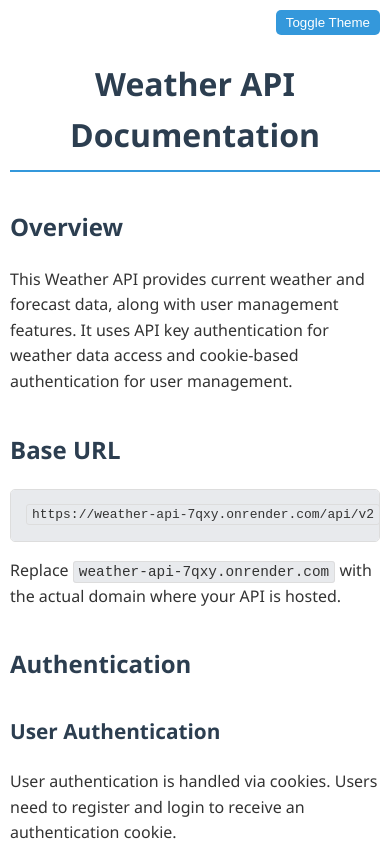
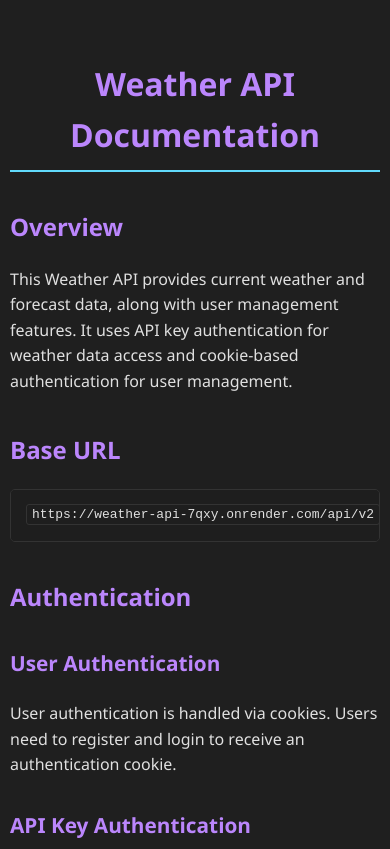
Before and after one commit to 0xshariq/weather-api, a website: page index.html in a window 390 px wide. Shown: the top 849 px of the page. Drawn offline with Linux system fonts and the light colour scheme.

Commit message:
Documentation Improved

```diff
--- a/index.html
+++ b/index.html
@@ -6,17 +6,6 @@
     <title>Weather API Documentation</title>
     <style>
         :root {
-            --primary-color: #3498db;
-            --secondary-color: #2c3e50;
-            --background-color: #f4f6f8;
-            --text-color: #333;
-            --code-background: #e8eaed;
-            --card-background: #ffffff;
-            --border-color: #ddd;
-            --animation-duration: 0.3s;
-        }
-
-        [data-theme="dark"] {
             --primary-color: #61dafb;
             --secondary-color: #bb86fc;
             --background-color: #121212;
@@ -33,7 +22,6 @@
             background-color: var(--background-color);
             margin: 0;
             padding: 0;
-            transition: background-color var(--animation-duration) ease, color var(--animation-duration) ease;
         }
 
         .container {
@@ -42,7 +30,6 @@
             padding: 20px;
             background-color: var(--card-background);
             box-shadow: 0 0 10px rgba(0, 0, 0, 0.1);
-            transition: background-color var(--animation-duration) ease, box-shadow var(--animation-duration) ease;
         }
 
         .container:hover {
@@ -52,7 +39,6 @@
         h1, h2, h3, h4 {
             color: var(--secondary-color);
             margin-top: 1.5em;
-            transition: color var(--animation-duration) ease;
         }
 
         h1 {
@@ -81,7 +67,6 @@
             padding: 2px 5px;
             font-family: 'Courier New', Courier, monospace;
             font-size: 0.9em;
-            transition: background-color var(--animation-duration) ease, border-color var(--animation-duration) ease;
         }
 
         pre {
@@ -91,7 +76,6 @@
             padding: 15px;
             overflow-x: auto;
             font-size: 0.9em;
-            transition: all var(--animation-duration) ease;
         }
 
         pre:hover {
@@ -103,14 +87,12 @@
             border-collapse: collapse;
             width: 100%;
             margin: 20px 0;
-            transition: all var(--animation-duration) ease;
         }
 
         th, td {
             border: 1px solid var(--border-color);
             padding: 12px;
             text-align: left;
-            transition: background-color var(--animation-duration) ease, border-color var(--animation-duration) ease;
         }
 
         th {
@@ -119,11 +101,11 @@
         }
 
         tr:nth-child(even) {
-            background-color: rgba(0, 0, 0, 0.05);
+            background-color: rgba(255, 255, 255, 0.05);
         }
 
         tr:hover {
-            background-color: rgba(0, 0, 0, 0.1);
+            background-color: rgba(255, 255, 255, 0.1);
         }
 
         ul {
@@ -131,11 +113,10 @@
         }
 
         .endpoint {
-            background-color: rgba(0, 0, 0, 0.05);
+            background-color: rgba(255, 255, 255, 0.05);
             border-left: 4px solid var(--primary-color);
             padding: 15px;
             margin-bottom: 20px;
-            transition: all var(--animation-duration) ease;
         }
 
         .endpoint:hover {
@@ -159,7 +140,6 @@
             padding: 15px;
             margin-top: 10px;
             overflow-x: auto;
-            transition: all var(--animation-duration) ease;
         }
 
         .sample-response:hover {
@@ -167,7 +147,7 @@
         }
 
         .collapsible {
-            background-color: rgba(0, 0, 0, 0.1);
+            background-color: rgba(255, 255, 255, 0.05);
             color: var(--text-color);
             cursor: pointer;
             padding: 18px;
@@ -176,11 +156,10 @@
             text-align: left;
             outline: none;
             font-size: 15px;
-            transition: 0.4s;
         }
 
         .active, .collapsible:hover {
-            background-color: rgba(0, 0, 0, 0.2);
+            background-color: rgba(255, 255, 255, 0.1);
         }
 
         .content {
@@ -188,24 +167,6 @@
             display: none;
             overflow: hidden;
             background-color: var(--card-background);
-            transition: max-height 0.2s ease-out;
-        }
-
-        #theme-toggle {
-            position: fixed;
-            top: 20px;
-            right: 20px;
-            background-color: var(--primary-color);
-            color: var(--card-background);
-            border: none;
-            padding: 10px 20px;
-            border-radius: 5px;
-            cursor: pointer;
-            transition: background-color var(--animation-duration) ease;
-        }
-
-        #theme-toggle:hover {
-            background-color: var(--secondary-color);
         }
 
         @media (max-width: 768px) {
@@ -217,11 +178,6 @@
             }
             h2 {
                 font-size: 1.5em;
-            }
-            #theme-toggle {
-                top: 10px;
-                right: 10px;
-                padding: 5px 10px;
             }
         }
 
@@ -236,7 +192,6 @@
     </style>
 </head>
 <body>
-    <button id="theme-toggle">Toggle Theme</button>
     <div class="container fade-in">
         <h1>Weather API Documentation</h1>
 
@@ -245,7 +200,6 @@
 
         <h2>Base URL</h2>
         <pre><code>https://weather-api-7qxy.onrender.com/api/v2</code></pre>
-        <p>Replace <code>weather-api-7qxy.onrender.com</code> with the actual domain where your API is hosted.</p>
 
         <h2>Authentication</h2>
         <h3>User Authentication</h3>
@@ -586,13 +540,6 @@
                 }
             });
         }
-
-        const themeToggle = document.getElementById('theme-toggle');
-        const body = document.body;
-
-        themeToggle.addEventListener('click', () => {
-            body.dataset.theme = body.dataset.theme === 'dark' ? 'light' : 'dark';
-        });
     </script>
 </body>
 </html>
```
